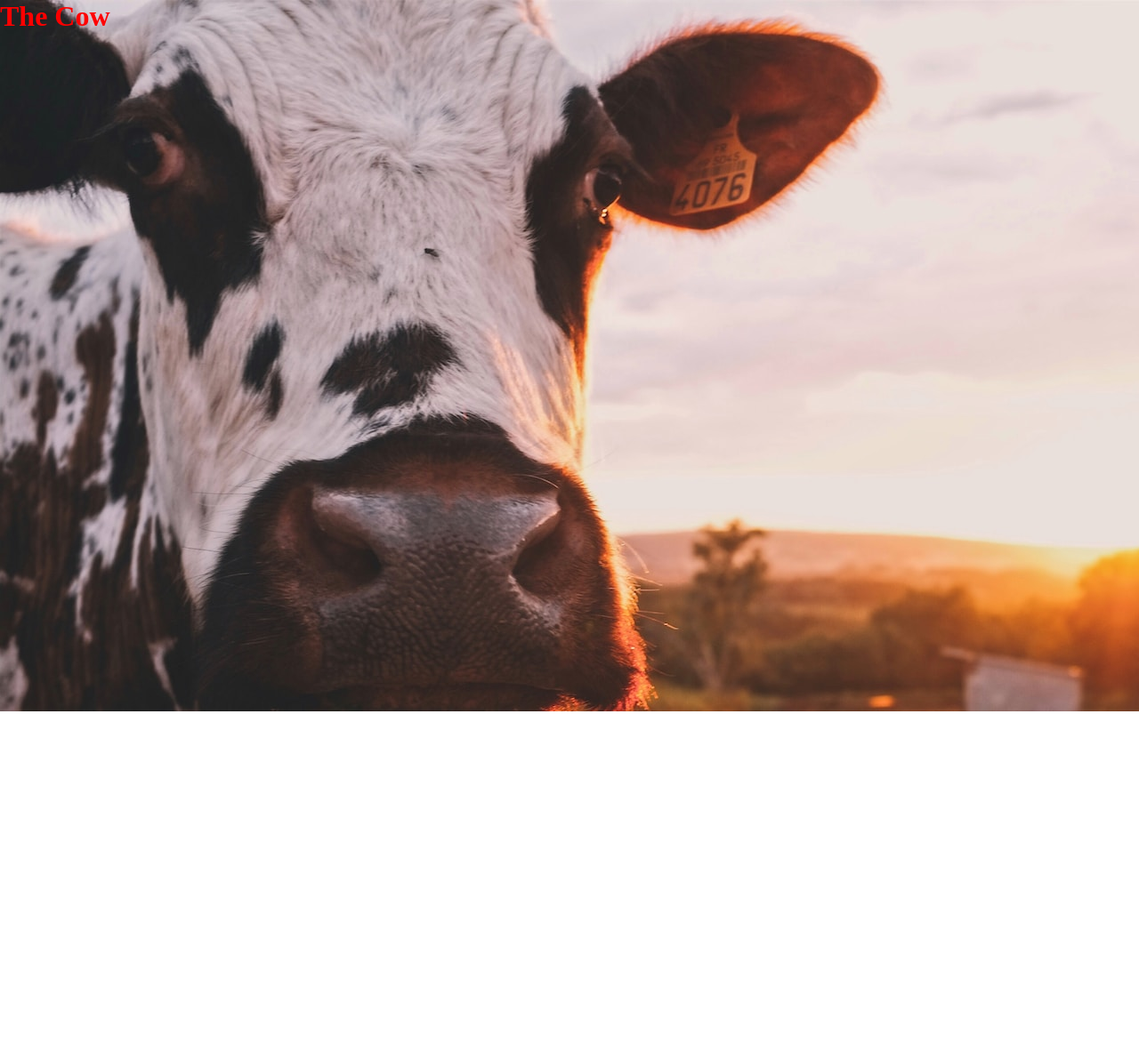
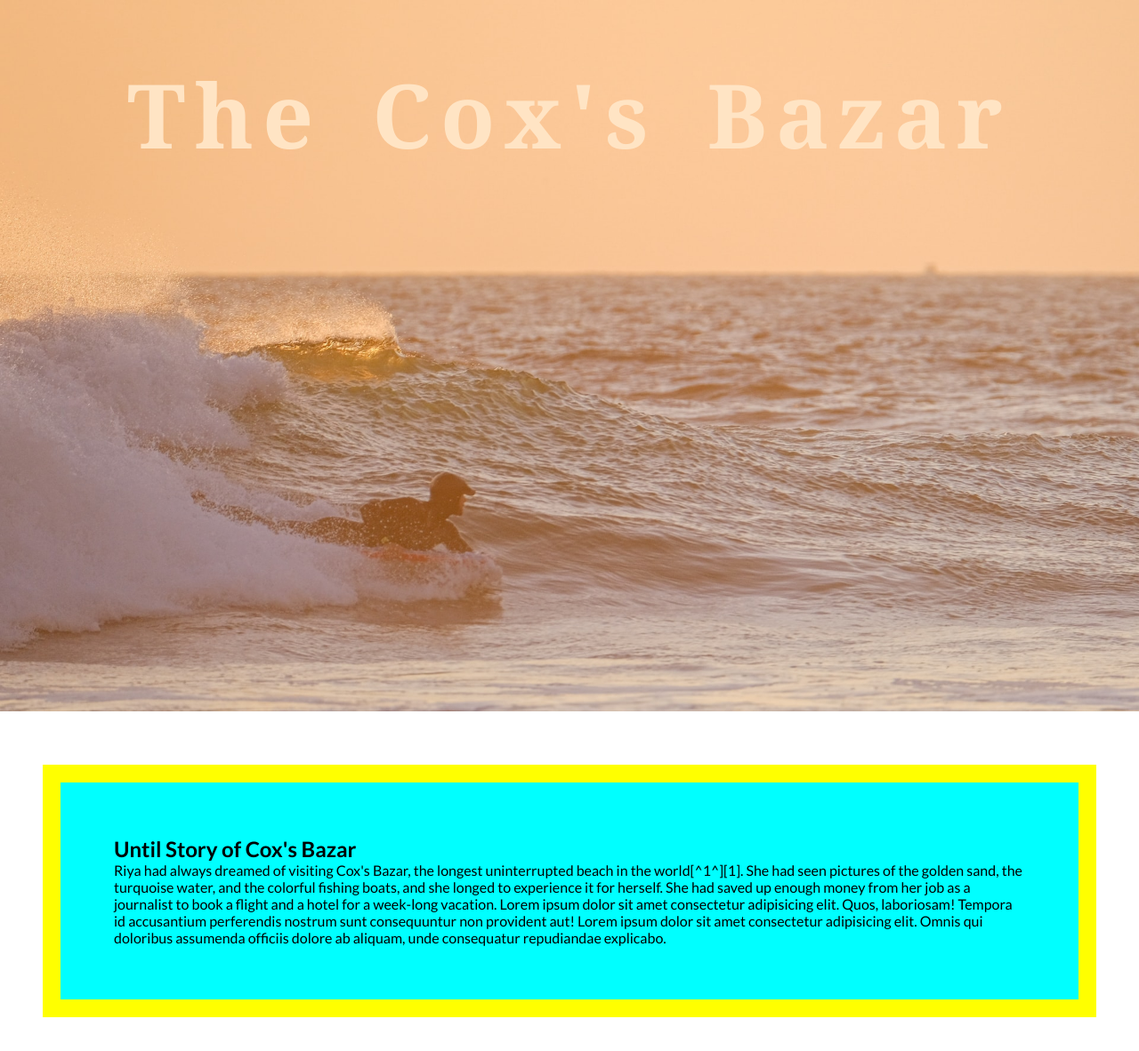
Before and after one commit to Antor4q/who-am-i, a plain HTML site: page index.html in a window 1280 px wide. Shown: the whole page at 89% size. Before the commit the page ends 800 px from the top, so only its background shows below. Drawn offline with Linux system fonts and the light colour scheme; a web font is replaced by a local one.

Commit message:
contect added

```diff
--- a/index.html
+++ b/index.html
@@ -3,12 +3,19 @@
 <head>
     <meta charset="UTF-8">
     <meta name="viewport" content="width=device-width, initial-scale=1.0">
-    <title>Intruduc ME </title>
+    <title> Beach Story </title>
     <link rel="stylesheet" href="style.css">
+   <link rel="shortcut icon" href="images/beach.png" type="image/x-icon">
 </head>
 <body>
     <div class="goro">
-        <h1> The Cow </h1>
+        <h1> The Cox's Bazar </h1>
+    </div>
+    <div class="article">
+        <h2>Until Story of Cox's Bazar </h2>
+        <p>Riya had always dreamed of visiting Cox's Bazar, the longest uninterrupted beach in the world[^1^][1]. She had seen pictures of the golden sand, the turquoise water, and the colorful fishing boats, and she longed to experience it for herself. She had saved up enough money from her job as a journalist to book a flight and a hotel for a week-long vacation. Lorem ipsum dolor sit amet consectetur adipisicing elit. Quos, laboriosam! Tempora id accusantium perferendis nostrum sunt consequuntur non provident aut! Lorem ipsum dolor sit amet consectetur adipisicing elit. Omnis qui doloribus assumenda officiis dolore ab aliquam, unde consequatur repudiandae explicabo.
+ </p>
+
     </div>
 </body>
 </html>
--- a/style.css
+++ b/style.css
@@ -1,11 +1,30 @@
+@import url('https://fonts.googleapis.com/css2?family=Lato:ital,wght@0,400;0,700;1,400;1,700&family=Montserrat:wght@600&family=Whisper&display=swap');
 *{
     margin:0;
     padding:0;
+    font-family: 'Lato', sans-serif;
 }
-h1{
-    color:red;
+
+.goro{
+    background-image: url('images/pro2.jpg');
+    height:100vh;
+    background-size: cover;
+    /* background-position: bottom center; */
 }
-.goro{
-    background-image: url('images/pro1.jpg');
-    height:100vh;
+.goro h1{
+    color:bisque;
+    font-size: 100px;
+    text-align: center;
+    font-weight: 900px;
+    padding-top:60px;
+    font-family: Georgia, 'Times New Roman', Times, serif;
+    word-spacing: 20px;
+    letter-spacing: 10px;
 }
+.article{
+    width:80%;
+    margin:60px auto;
+    background-color: aqua;
+    padding:60px;
+    border:20px solid yellow;
+}
```
Also changed, not shown: images/beach.png (added), images/thecow.jpg (added).
